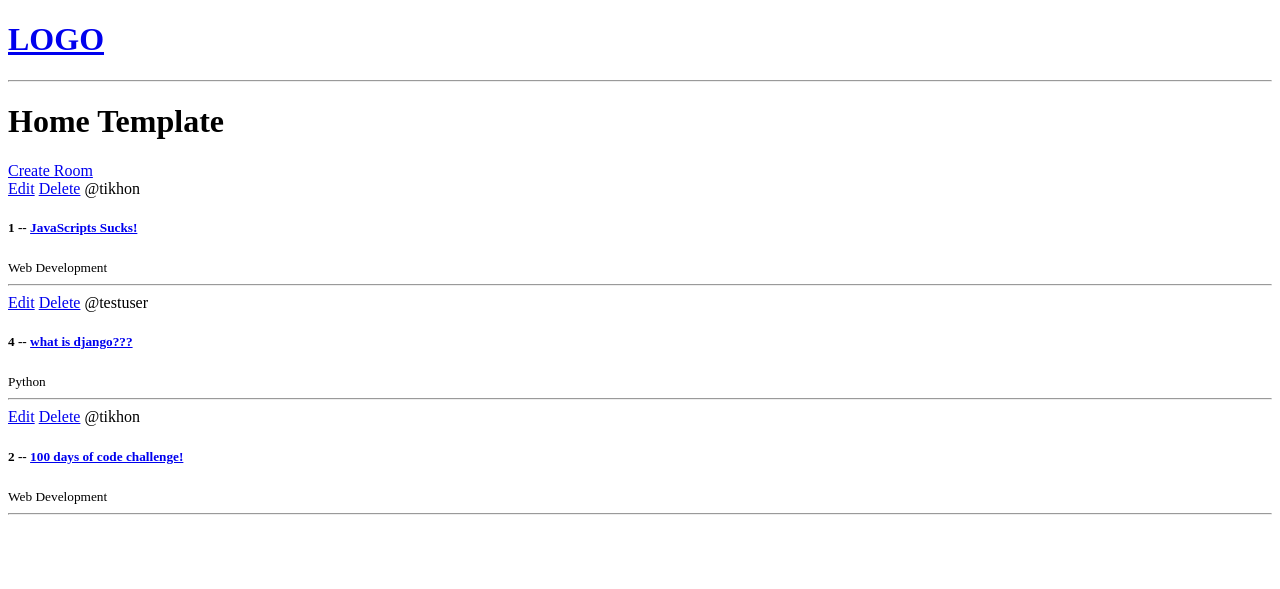
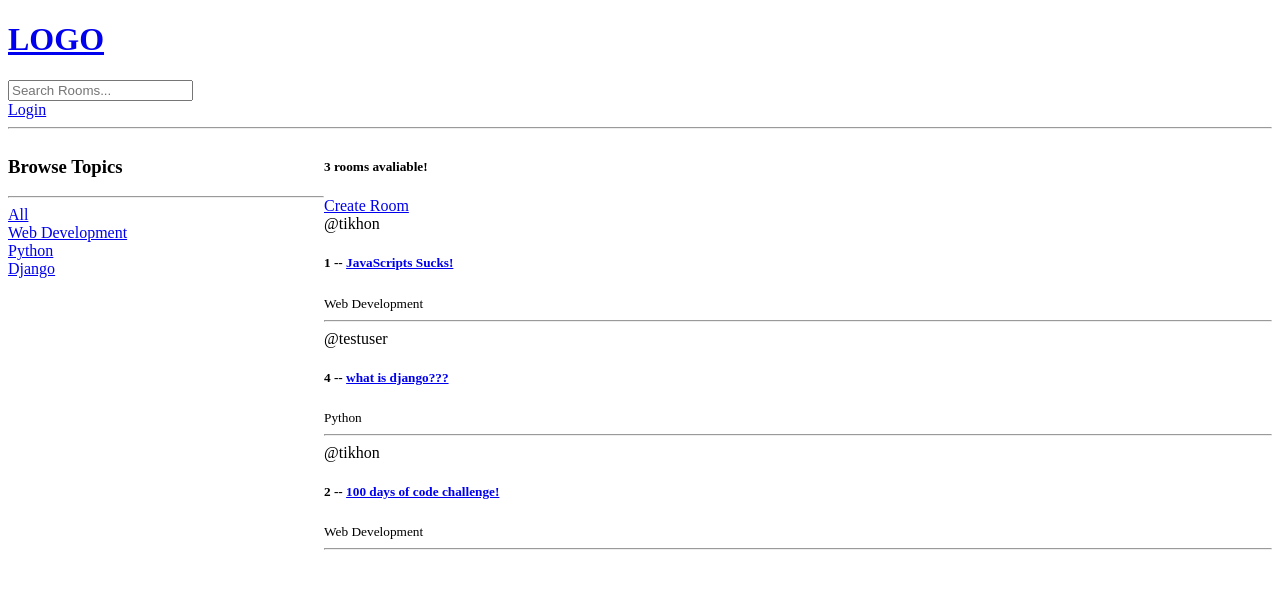
Before and after one commit to wjojf/StudyForum, a Django app: page / in a window 1280 px wide. Shown: the top 589 px of the page. Run offline with Django 4.2, Linux system fonts and the light colour scheme; data comes from the database, SQL or seed files in the repository; both versions use the stored data as it was after the commit.

Commit message:
add Search, Login/Logout, Restrictions

```diff
--- a/base/models.py
+++ b/base/models.py
@@ -21,7 +21,7 @@ class Room(models.Model):
     created = models.DateTimeField(auto_now_add=True)
 
     class Meta:
-        ordering = ['-updated', '-created']
+        ordering = ['-updated', '-created'] # - for descending order
 
 
     def __str__(self):
--- a/base/templates/base/home.html
+++ b/base/templates/base/home.html
@@ -1,24 +1,52 @@
 {% extends 'main.html' %}
 
 {% block content %}
-<h1>Home Template</h1>
 
-<div>
+<style>
+    .home-container{
+        display: grid;
+        grid-template-columns: 1fr 3fr;
+    }
+</style>
 
-    <a href="{% url 'create-room' %}">Create Room</a>
+<div class="home-container">
 
     <div>
-        {% for room in rooms %}
+        <h3>Browse Topics</h3>
+        <hr>
+
+        <a href="{% url 'home' %}">All</a>
+        {% for topic in topics %}
             <div>
+                <a href="{% url 'home' %}?q={{topic.name}}">{{topic}}</a>
+            </div>
+        {% endfor %}
+
+    </div>
+
+    <div>
+        <h5>{{room_count}} rooms avaliable!</h5>
+
+        <a href="{% url 'create-room' %}">Create Room</a>
+
+        <div>
+            {% for room in rooms %}
+            <div>
+                {% if request.user == room.host %}
                 <a href="{%url 'update-room' room.id %}">Edit</a>
                 <a href="{% url 'delete-room' room.id %}">Delete</a>
+                {% endif %}
                 <span>@{{room.host.username}}</span>
                 <h5>{{room.id}} -- <a href="{% url 'room' room.id %}">{{room.name}}</a></h5>
                 <small>{{room.topic.name}}</small>
                 <hr>
             </div>
-        {% endfor %}
+            {% endfor %}
+        </div>
+
     </div>
+
+
 
 </div>
 
--- a/base/urls.py
+++ b/base/urls.py
@@ -3,8 +3,12 @@ from . import views
 
 
 urlpatterns = [
+    path('login/', views.loginPage, name='login'),
+    path('logout/', views.logoutUser, name='logout'),
+
     path('', views.home, name='home'),
     path('room/<str:pk>/', views.room, name='room'),
+
     path('create-room/', views.createRoom, name='create-room'),
     path('update-room/<str:pk>', views.updateRoom, name='update-room'),
     path('delete-room/<str:pk>', views.deleteRoom, name='delete-room'),
--- a/base/views.py
+++ b/base/views.py
@@ -1,13 +1,60 @@
 from django.shortcuts import render, redirect
-from .models import Room
+from django.http import HttpResponse
+from django.db.models import Q
+from django.contrib.auth.decorators import login_required
+from django.contrib.auth.models import User
+from django.contrib.auth import authenticate, login, logout
+from django.contrib import messages
+from .models import Room, Topic
 from .forms import RoomForm
 
 # Create your views here.
 
 
+def loginPage(request):
+
+    if request.user.is_authenticated:
+        return redirect('home')
+
+    if request.method == 'POST':
+        username = request.POST.get('username')
+        password = request.POST.get('password')
+
+        try:
+            user = User.objects.get(username=username)
+        except:
+            messages.error(request, 'User does not exist!')
+
+        user = authenticate(request, username=username, password=password)
+
+        if user is not None:
+            login(request, user)
+            return redirect('home')
+
+        else:
+            messages.error(request, 'username OR password does not exist')
+
+    context = {}
+    return render(request, 'base/login_register.html', context)
+
+
+def logoutUser(request):
+    logout(request)
+    return redirect('home')
+
+
 def home(request):
-    rooms = Room.objects.all()
-    context = {'rooms': rooms}
+    q = request.GET.get('q') if request.GET.get('q') != None else ''
+    rooms = Room.objects.filter(
+        Q(topic__name__icontains=q) |
+        Q(name__icontains=q) |
+        Q(description__icontains=q)
+    )
+
+    topics = Topic.objects.all()
+    room_count = rooms.count()
+
+    context = {'rooms': rooms, 'topics': topics, 'room_count': room_count}
     return render(request, 'base/home.html', context)
 
 
@@ -19,7 +66,7 @@ def room(request, pk):
 
     return render(request, 'base/room.html', context)
 
-
+@login_required(login_url='login')
 def createRoom(request):
     form = RoomForm()
 
@@ -34,9 +81,13 @@ def createRoom(request):
     return render(request, 'base/room_form.html', context)
 
 
+@login_required(login_url='login')
 def updateRoom(request, pk):
     room = Room.objects.get(id=pk)
     form = RoomForm(instance=room)
+
+    if request.user != room.host:
+        return HttpResponse('You are not allowed here!')
 
     if request.method == 'POST':
         form = RoomForm(request.POST, instance=room)
@@ -49,8 +100,12 @@ def updateRoom(request, pk):
     return render(request, 'base/room_form.html', context)
 
 
+@login_required(login_url='login')
 def deleteRoom(request, pk):
     room = Room.objects.get(id=pk)
+
+    if request.user != room.host:
+        return HttpResponse('You are not allowed here!')
 
     if request.method == 'POST':
         room.delete()
--- a/templates/main.html
+++ b/templates/main.html
@@ -11,6 +11,14 @@
 
     {% include 'navbar.html' %}
 
+    {% if messages %}
+    <ul class="messages">
+        {% for message in messages %}
+            <li>{{message}}</li>
+        {% endfor %}
+    </ul>
+    {% endif %}
+
     {% block content %}
 
     {% endblock %}
--- a/templates/navbar.html
+++ b/templates/navbar.html
@@ -2,4 +2,14 @@
     <h1>LOGO</h1>
 </a>
 
+<form action="{% url 'home' %}" METHOD="GET">
+    <input type="text" name="q" placeholder="Search Rooms...">
+</form>
+
+{% if request.user.is_authenticated %}
+<a href="{% url 'logout' %}">Logout</a>
+{% else %}
+<a href="{% url 'login' %}">Login</a>
+{% endif %}
+
 <hr>
```
Also changed, not shown: base/templates/base/login_register.html (added, +19 -0 lines), db.sqlite3.
